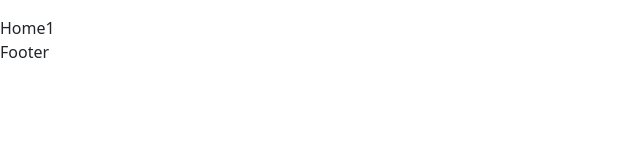
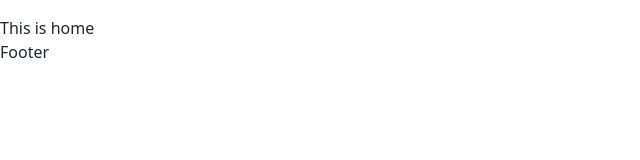
Before and after one commit to JoonAro/calendarMaker, a React (Vite) app: page / in a window 1280 px wide. Shown: the top 160 px of the page, without its empty margins (0-640 px from the left). Built offline with nearby package versions, Linux system fonts and the light colour scheme.

Commit message:
trial home

```diff
--- a/src/routes/Home.jsx
+++ b/src/routes/Home.jsx
@@ -1,7 +1,7 @@
 
 const Home = () => {
     return (
-        <div>Home1</div>
+        <div>This is home</div>
     )
 }
 
```
